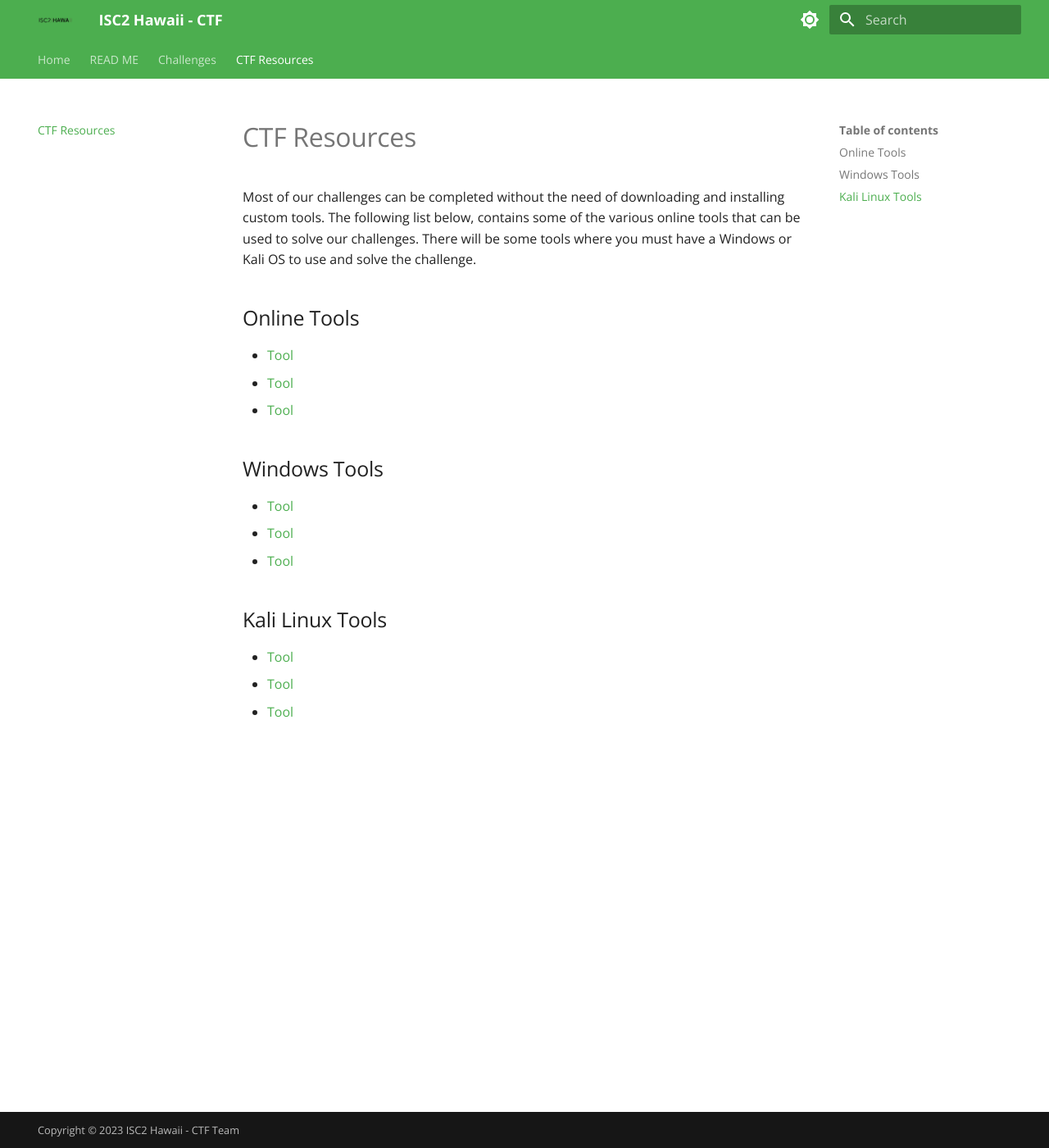
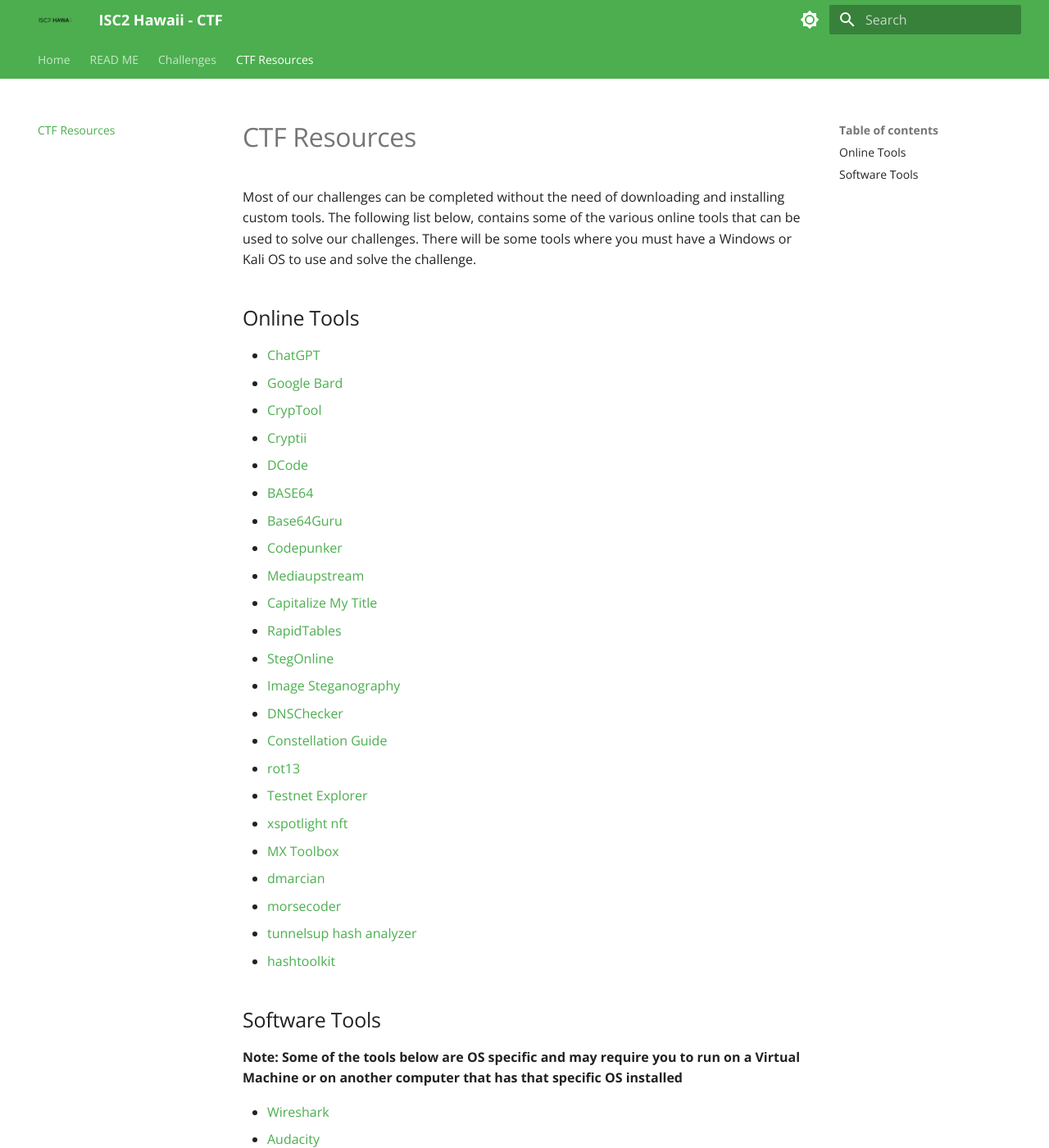
Before and after one commit to isc2hawaiichapter/ctf, an MkDocs documentation site: the page built from docs/ctfresources.md, in a window 1280 px wide and 1400 px high. Shown: the whole window at 82% size. Built offline with MkDocs 1.6.1 and Material for MkDocs 9.7.7, drawn with Linux system fonts in a browser that asks for light colours.

Commit message:
Added new stuff

```diff
--- a/docs/ctfresources.md
+++ b/docs/ctfresources.md
@@ -4,18 +4,34 @@
 
 ## Online Tools
 
-- [Tool]()
-- [Tool]()
-- [Tool]()
+- [ChatGPT](https://chat.openai.com/)
+- [Google Bard](https://bard.google.com/chat)
+- [CrypTool](https://www.cryptool.org/en/)
+- [Cryptii](https://cryptii.com/)
+- [DCode](https://www.dcode.fr/en)
+- [BASE64](https://www.base64decode.org/)
+- [Base64Guru](https://base64.guru/)
+- [Codepunker](https://www.codepunker.com/)
+- [Mediaupstream](https://mediaupstream.com/)
+- [Capitalize My Title](https://capitalizemytitle.com/)
+- [RapidTables](https://www.rapidtables.com/)
+- [StegOnline](https://stegonline.georgeom.net/upload)
+- [Image Steganography](https://incoherency.co.uk/image-steganography/#unhide)
+- [DNSChecker](https://dnschecker.org/)
+- [Constellation Guide](https://www.constellation-guide.com/constellation-list/)
+- [rot13](https://rot13.com/)
+- [Testnet Explorer](https://testnet-explorer.multiversx.com/)
+- [xspotlight nft](https://testnet.xspotlight.com/nfts)
+- [MX Toolbox](https://mxtoolbox.com/)
+- [dmarcian](https://dmarcian.com/)
+- [morsecoder](https://morsedecoder.com/)
+- [tunnelsup hash analyzer](https://www.tunnelsup.com/hash-analyzer/)
+- [hashtoolkit](https://hashtoolkit.com/)
 
-## Windows Tools
+## Software Tools
 
-- [Tool]()
-- [Tool]()
-- [Tool]()
+**Note: Some of the tools below are OS specific and may require you to run on a Virtual Machine or on another computer that has that specific OS installed**
 
-## Kali Linux Tools
-
-- [Tool]()
-- [Tool]()
-- [Tool]()
+- [Wireshark](https://www.wireshark.org/)
+- [Audacity](https://www.audacityteam.org/)
+- [JSON Processor](https://github.com/jqlang/jq)
--- a/mkdocs.yml
+++ b/mkdocs.yml
@@ -47,6 +47,14 @@
   - attr_list
   - md_in_html
   - attr_list
+  - pymdownx.emoji:
+      emoji_index: !!python/name:material.extensions.emoji.twemoji
+      emoji_generator: !!python/name:material.extensions.emoji.to_svg
+      options:
+        custom_icons:
+          - overrides/.icons
+plugins:
+  - search
 extra:
   generator: false
   consent:
@@ -61,7 +69,8 @@
   - Home: index.md
   - READ ME: introduction.md
   - Challenges:
-    - AI Tools: blank.md
+    - challenges.md
+    - AI Tools: subaitools.md
     - Binary Exploitation: blank.md
     - Cryptogrphy: blank.md
     - Forensics: blank.md
```
Also changed, not shown: docs/challenges.md (added, +20 -0 lines), docs/index.md (+14 -2 lines), docs/introduction.md (+30 -18 lines), docs/subaitools.md (added, +3 -0 lines), docs/assets/ISC2Hawaii_v2.png (added).
